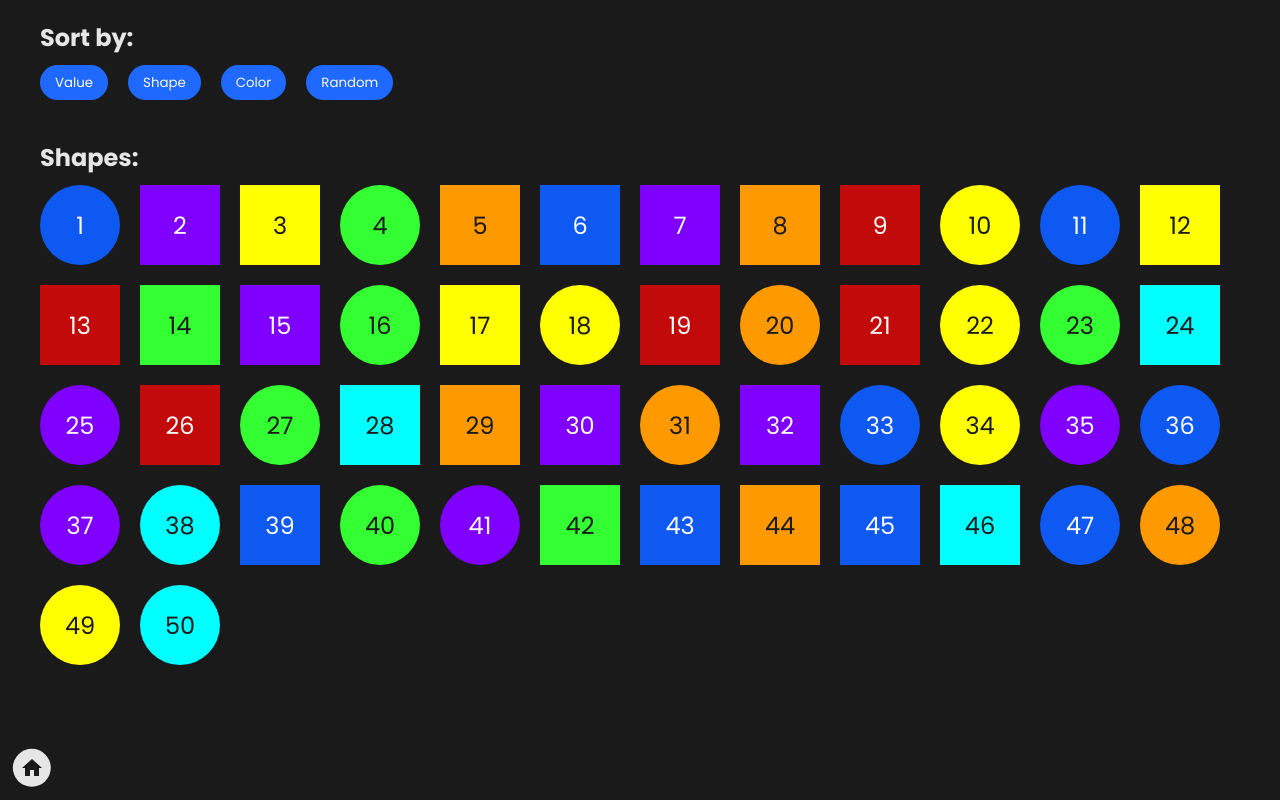
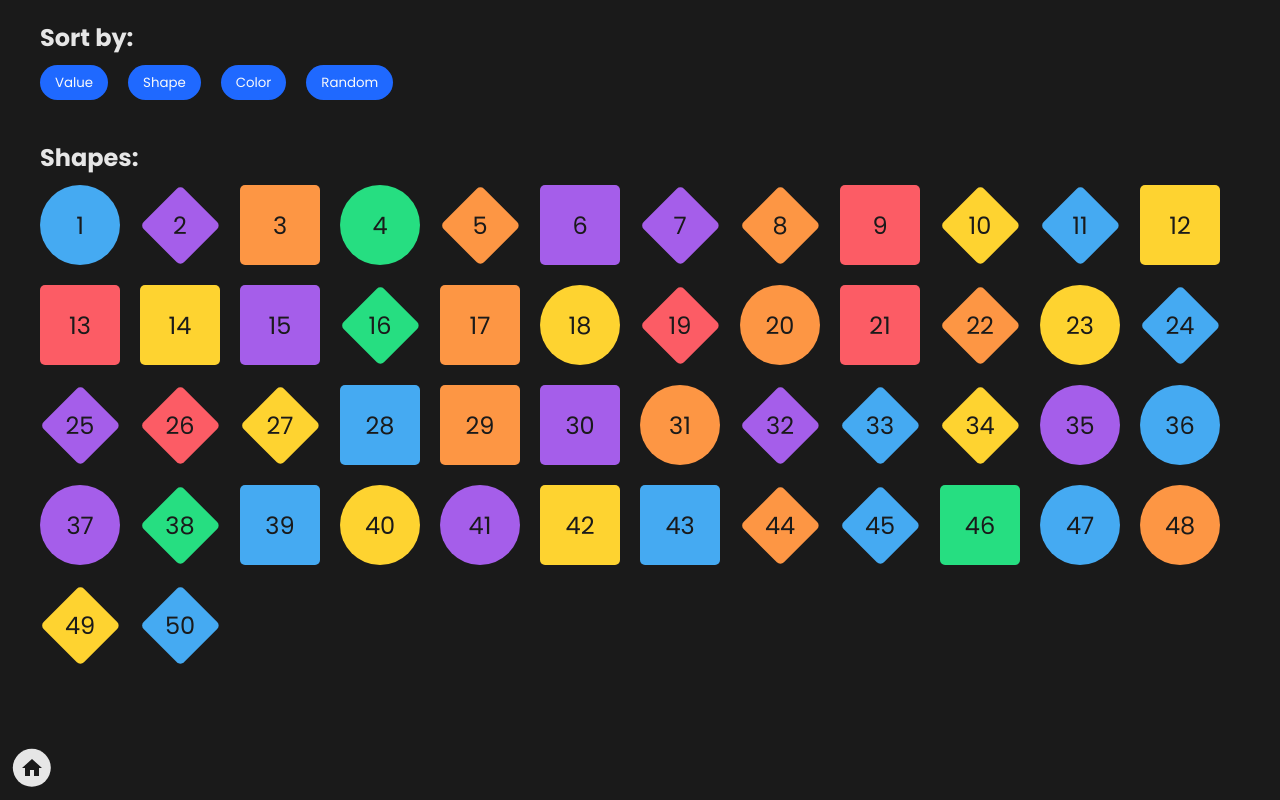
Before and after one commit to BijanProgrammerWebsites/playground-flip, an Angular app: page /abstract-shapes-sorter in a window 1280 px wide. Built offline with nearby package versions, Linux system fonts and the light colour scheme.

Commit message:
[UPDATE] shapes and colors

```diff
--- a/src/app/pages/abstract-shapes-sorter/abstract-shapes-sorter.component.html
+++ b/src/app/pages/abstract-shapes-sorter/abstract-shapes-sorter.component.html
@@ -12,7 +12,11 @@
     <section>
         <h2>Shapes:</h2>
         <div class="shapes">
-            <div *ngFor="let shape of shapes" class="shape" [ngClass]="[shape.variant, shape.color]">
+            <div
+                *ngFor="let shape of shapes"
+                class="shape"
+                [ngClass]="[ShapeVariant[shape.variant], ShapeColor[shape.color]]"
+            >
                 {{ shape.value }}
             </div>
         </div>
--- a/src/app/pages/abstract-shapes-sorter/abstract-shapes-sorter.component.scss
+++ b/src/app/pages/abstract-shapes-sorter/abstract-shapes-sorter.component.scss
@@ -27,45 +27,70 @@
                 font-size: 2.4rem;
 
                 &.SQUARE {
+                    background-color: var(--background-color);
+                    color: var(--color);
+
+                    border-radius: 0.5rem;
+                }
+
+                &.DIAMOND {
+	                color: var(--color);
+
+                    position: relative;
+
+                    &::before {
+                        content: '';
+
+                        background-color: var(--background-color);
+                        color: var(--color);
+
+                        position: absolute;
+                        z-index: -1;
+
+                        width: 71%;
+                        aspect-ratio: 1 / 1;
+
+                        border-radius: 0.5rem;
+
+                        transform: rotate(45deg);
+                    }
                 }
 
                 &.CIRCLE {
+                    background-color: var(--background-color);
+                    color: var(--color);
+
                     border-radius: 999rem;
                 }
 
                 &.RED {
-                    background-color: hsl(0, 90%, 40%);
-                    color: hsl(0, 0%, 98%);
+                    --background-color: #fc5c65;
+                    --color: hsl(0, 0%, 10%);
                 }
 
                 &.ORANGE {
-                    background-color: hsl(36, 100%, 50%);
-                    color: hsl(0, 0%, 10%);
+                    --background-color: #fd9644;
+                    --color: hsl(0, 0%, 10%);
                 }
 
                 &.YELLOW {
-                    background-color: hsl(60, 100%, 50%);
-                    color: hsl(0, 0%, 10%);
+                    --background-color: #fed330;
+                    --color: hsl(0, 0%, 10%);
                 }
 
                 &.GREEN {
-                    background-color: hsl(120, 100%, 60%);
-                    color: hsl(0, 0%, 10%);
-                }
-
-                &.CYAN {
-                    background-color: hsl(180, 100%, 50%);
-                    color: hsl(0, 0%, 10%);
+                    --background-color: #26de81;
+                    --color: hsl(0, 0%, 10%);
                 }
 
                 &.BLUE {
-                    background-color: hsl(220, 90%, 50%);
-                    color: hsl(0, 0%, 98%);
+                    --background-color: #45aaf2;
+                    --color: hsl(0, 0%, 10%);
                 }
 
                 &.PURPLE {
-                    background-color: hsl(270, 100%, 50%);
-                    color: hsl(0, 0%, 98%);
+                    --background-color: #a55eea;
+                    --color: hsl(0, 0%, 10%);
                 }
             }
         }
--- a/src/app/pages/abstract-shapes-sorter/abstract-shapes-sorter.component.ts
+++ b/src/app/pages/abstract-shapes-sorter/abstract-shapes-sorter.component.ts
@@ -1,13 +1,14 @@
 import {ChangeDetectorRef, Component, ElementRef, ViewChild} from '@angular/core';
 
 interface Shape {
-    variant: ShapeVariant;
-    color: ShapeColor;
+    variant: number;
+    color: number;
     value: number;
 }
 
 enum ShapeVariant {
     SQUARE,
+    DIAMOND,
     CIRCLE,
 }
 
@@ -16,7 +17,6 @@
     ORANGE,
     YELLOW,
     GREEN,
-    CYAN,
     BLUE,
     PURPLE,
 }
@@ -27,9 +27,12 @@
     styleUrls: ['./abstract-shapes-sorter.component.scss'],
 })
 export class AbstractShapesSorterComponent {
+    public ShapeVariant = ShapeVariant;
+    public ShapeColor = ShapeColor;
+
     private static readonly SHAPES_COUNT: number = 50;
     private static readonly ANIMATION_DURATION: number = 1000;
-    private static readonly EASING: string = 'cubic-bezier(0.68, -0.55, 0.27, 1.55)';
+    private static readonly EASING: string = 'cubic-bezier(0.7, -0.4, 0.3, 1.4)';
 
     @ViewChild('body') private body!: ElementRef<HTMLElement>;
 
@@ -50,13 +53,13 @@
 
     public shapeButtonClickHandler(): void {
         this.flip(() => {
-            this.shapes.sort((a, b) => a.variant.toString().localeCompare(b.variant.toString()));
+            this.shapes.sort((a, b) => +a.variant - +b.variant);
         });
     }
 
     public colorButtonClickHandler(): void {
         this.flip(() => {
-            this.shapes.sort((a, b) => a.color.toString().localeCompare(b.color.toString()));
+            this.shapes.sort((a, b) => +a.color - +b.color);
         });
     }
 
@@ -90,10 +93,8 @@
         this.shapes = [];
 
         for (let i = 0; i < AbstractShapesSorterComponent.SHAPES_COUNT; i++) {
-            const variant = Object.values(ShapeVariant)[
-                AbstractShapesSorterComponent.generateRandomIndex(2)
-            ] as ShapeVariant;
-            const color = Object.values(ShapeColor)[AbstractShapesSorterComponent.generateRandomIndex(7)] as ShapeColor;
+            const variant = AbstractShapesSorterComponent.generateRandomIndex(3);
+            const color = AbstractShapesSorterComponent.generateRandomIndex(6);
 
             this.shapes.push({variant, color, value: i + 1});
         }
```
